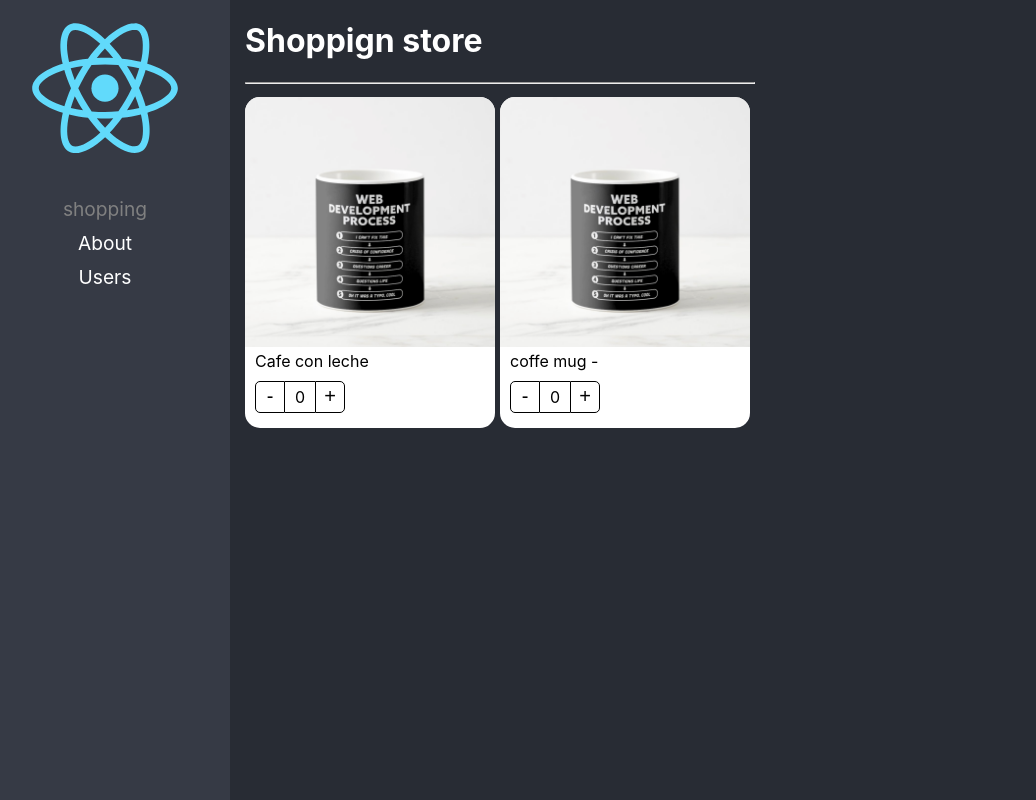
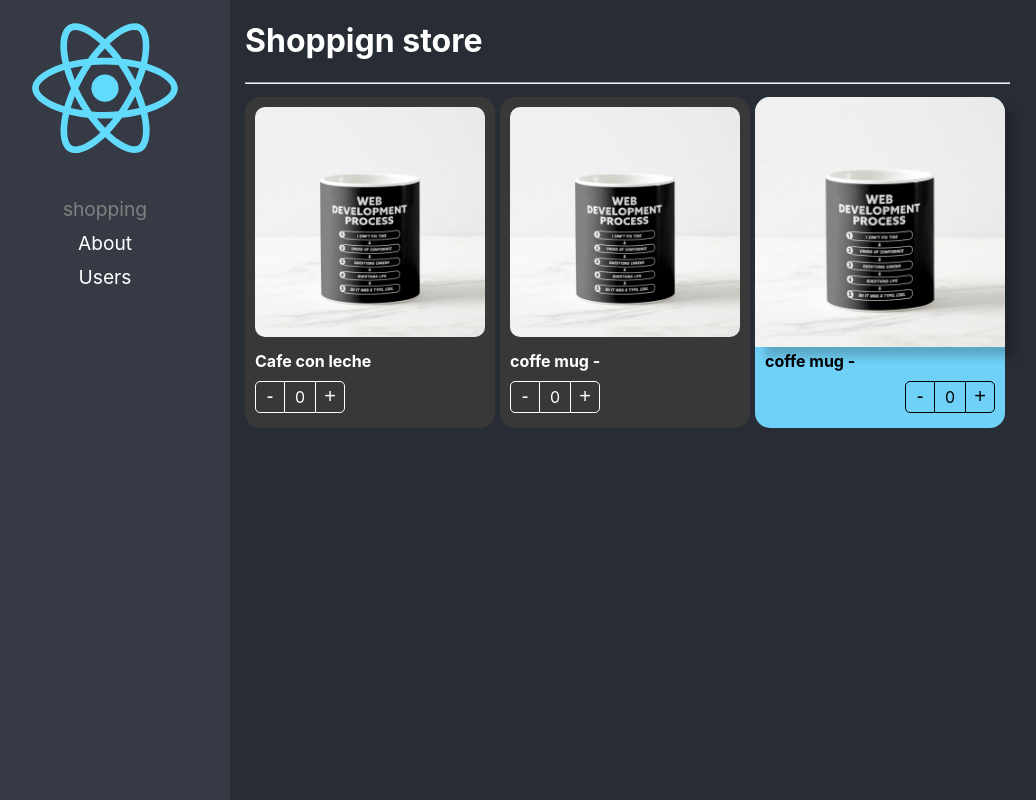
Before and after one commit to Yeye0809/react-typeScript, a React (Create React App) app: page /home in a window 1280 px wide. Shown: the whole page, without its empty margins (20-1056 px from the left). Built offline with nearby package versions, Linux system fonts and the light colour scheme.

Commit message:
component extend styles - ready

```diff
--- a/src/02-component-pattern/componentes/ProductButtons.tsx
+++ b/src/02-component-pattern/componentes/ProductButtons.tsx
@@ -1,21 +1,29 @@
-import { useContext } from 'react';
+import { CSSProperties, useContext } from 'react';
 import { ProductContext } from './ProductCard';
 
-import style from '../styles/styles.module.css';
+import styles from '../styles/styles.module.css';
 
 
-export const ProductButtons = () => {
+interface Props{
+  className?: String,
+  style?: CSSProperties,
+}
+
+export const ProductButtons = ({ className, style }:Props) => {
     const {counter, increaseBy} = useContext(ProductContext)
      return (
-       <div className={style.buttonsContainer}>
+       <div
+        className={`${styles.buttonsContainer} ${ className}`}
+        style={ style }>
+
          <button
-             className={style.buttonMinus}
+             className={styles.buttonMinus}
              onClick={ ()=>increaseBy(-1)}> - </button>
 
-         <div className={style.countLabel}> {counter} </div>
+         <div className={styles.countLabel}> {counter} </div>
 
          <button
-             className={style.buttonAdd}
+             className={styles.buttonAdd}
              onClick={ ()=>increaseBy(+1)}> + </button>
        </div>
      )
--- a/src/02-component-pattern/componentes/ProductCard.tsx
+++ b/src/02-component-pattern/componentes/ProductCard.tsx
@@ -1,15 +1,22 @@
-import { createContext } from 'react';
+import { createContext, CSSProperties, ReactElement } from 'react';
 import { UseProduct } from '../hooks/useProduct';
-import { ProductContextProps, ProductsProps } from '../interfaces/interfaces';
+import { ProductContextProps, Product } from '../interfaces/interfaces';
 
-import style from '../styles/styles.module.css';
+import styles from '../styles/styles.module.css';
 
 
+
+export interface Props {
+  product: Product,
+  children?:  ReactElement | ReactElement[],
+  className?: string ,
+  style?: CSSProperties,
+}
 
 export const ProductContext = createContext({} as ProductContextProps );
 const { Provider } = ProductContext;
 
-export const ProductCard = ({ product, children }:ProductsProps) => {
+export const ProductCard = ({ product, children, className, style }:Props) => {
 
     const {counter, increaseBy} = UseProduct();
 
@@ -20,7 +27,9 @@ export const ProductCard = ({ product, children }:ProductsProps) => {
       increaseBy,
       product
     }}>
-      <div className={ style.productCard }>
+      <div
+        className={`${ styles.productCard } ${ className }`}
+        style={ style }>
 
         {
           children
--- a/src/02-component-pattern/componentes/ProductImg.tsx
+++ b/src/02-component-pattern/componentes/ProductImg.tsx
@@ -1,11 +1,18 @@
-import { useContext } from 'react';
+import { CSSProperties, useContext } from 'react';
 import { ProductContext } from './ProductCard';
 
-import style from '../styles/styles.module.css';
+import styles from '../styles/styles.module.css';
 import noImage from '../assets/no-image.jpg';
 
 
-export const ProductImg = ({ img = '' }) => {
+interface Props {
+  className?: string,
+  img?: string,
+  style?: CSSProperties,
+
+}
+
+export const ProductImg = ({ img, className, style }:Props ) => {
     const { product } = useContext(ProductContext);
 
     let imageShow: string;
@@ -20,7 +27,9 @@ export const ProductImg = ({ img = '' }) => {
 
 
     return (
-      <img className={ style.productImg } src={ imageShow } alt="product " />
+      <img
+        className={ `${ styles.productImg } ${ className }` } src={ imageShow } alt="product "
+        style={ style }/>
 
     )
   }
--- a/src/02-component-pattern/componentes/ProductTitle.tsx
+++ b/src/02-component-pattern/componentes/ProductTitle.tsx
@@ -1,17 +1,26 @@
-import { useContext } from 'react';
+import { CSSProperties, useContext } from 'react';
 import { ProductContext } from './ProductCard';
 
-import style from '../styles/styles.module.css';
+import styles from '../styles/styles.module.css';
 
 
-export const ProductTitle = ({ title }: { title: string }) => {
+interface Props {
+  className?: string,
+  title?: string,
+  style?: CSSProperties,
+}
+
+export const ProductTitle = ({  className, title, style }:Props ) => {
     const {product} = useContext(ProductContext);
-    let titleToShow: string;
+    let titleToShow: string
 
     (title) ? titleToShow = title : titleToShow = product.title
 
     return (
-      <span className={style.productDescription}>{ titleToShow }</span>
+      <span
+        className={`${styles.productDescription} ${ className}`}
+        style={ style }>
+          { titleToShow }</span>
 
     )
   }
--- a/src/02-component-pattern/interfaces/interfaces.ts
+++ b/src/02-component-pattern/interfaces/interfaces.ts
@@ -1,9 +1,4 @@
-import { ReactElement } from "react"
 
-export interface ProductsProps {
-    product: Product,
-    children?:  ReactElement | ReactElement[]
-  }
 
 export interface Product {
     id: string,
--- a/src/02-component-pattern/pages/ShoppingPage.tsx
+++ b/src/02-component-pattern/pages/ShoppingPage.tsx
@@ -1,4 +1,5 @@
 import {ProductButtons, ProductCard, ProductImg, ProductTitle} from "../componentes";
+import '../styles/custom-style.css';
 
 
 const product = {
@@ -18,17 +19,39 @@ const ShoppingPage = () => {
           flexWrap: 'wrap'
         }}>
 
-          <ProductCard product={ product }>
-             <ProductCard.Img />
-             <ProductCard.Title title={'Cafe con leche'}/>
-             <ProductCard.Buttons />
+          <ProductCard
+            product={ product }
+            className='bg-dark text-white'>
+
+             <ProductCard.Img className='custom-image'/>
+             <ProductCard.Title title={'Cafe con leche'} className='text-bold'/>
+             <ProductCard.Buttons className='custom-buttons' />
 
           </ProductCard>
 
-          <ProductCard product={ product }>
-             <ProductImg />
-             <ProductTitle title={''}/>
-             <ProductButtons />
+          <ProductCard
+            product={ product }
+            className='bg-dark text-white'>
+
+             <ProductImg className='custom-image'/>
+             <ProductTitle className='text-bold'/>
+             <ProductButtons className='custom-buttons' />
+
+          </ProductCard>
+
+          <ProductCard
+            product={ product }
+            style={{
+              background: '#70D1f8'
+            }}
+            >
+
+             <ProductImg style={{ boxShadow: '10px 10px 10px rgba(0, 0, 0, 0.2)'}}/>
+             <ProductTitle style={{ fontWeight: 'bold' }}/>
+             <ProductButtons style={{
+              display: 'flex',
+              justifyContent: 'end',
+             }}/>
 
           </ProductCard>
 
--- /dev/null
+++ b/src/02-component-pattern/styles/custom-style.css
@@ -0,0 +1,18 @@
+.bg-dark {
+    background-color: rgb(56, 56, 56) ;
+}
+.text-white {
+    color: white;
+}
+.text-bold {
+    font-weight: 700;
+}
+.custom-image {
+    border-radius: 20px;
+    padding: 10px;
+    width: calc( 100% - 20px );
+}
+.custom-buttons button, .custom-buttons div {
+    color: white;
+    border-color: white;
+}
```
Also changed, not shown: src/02-component-pattern/componentes/index.ts (line endings or trailing spaces).
